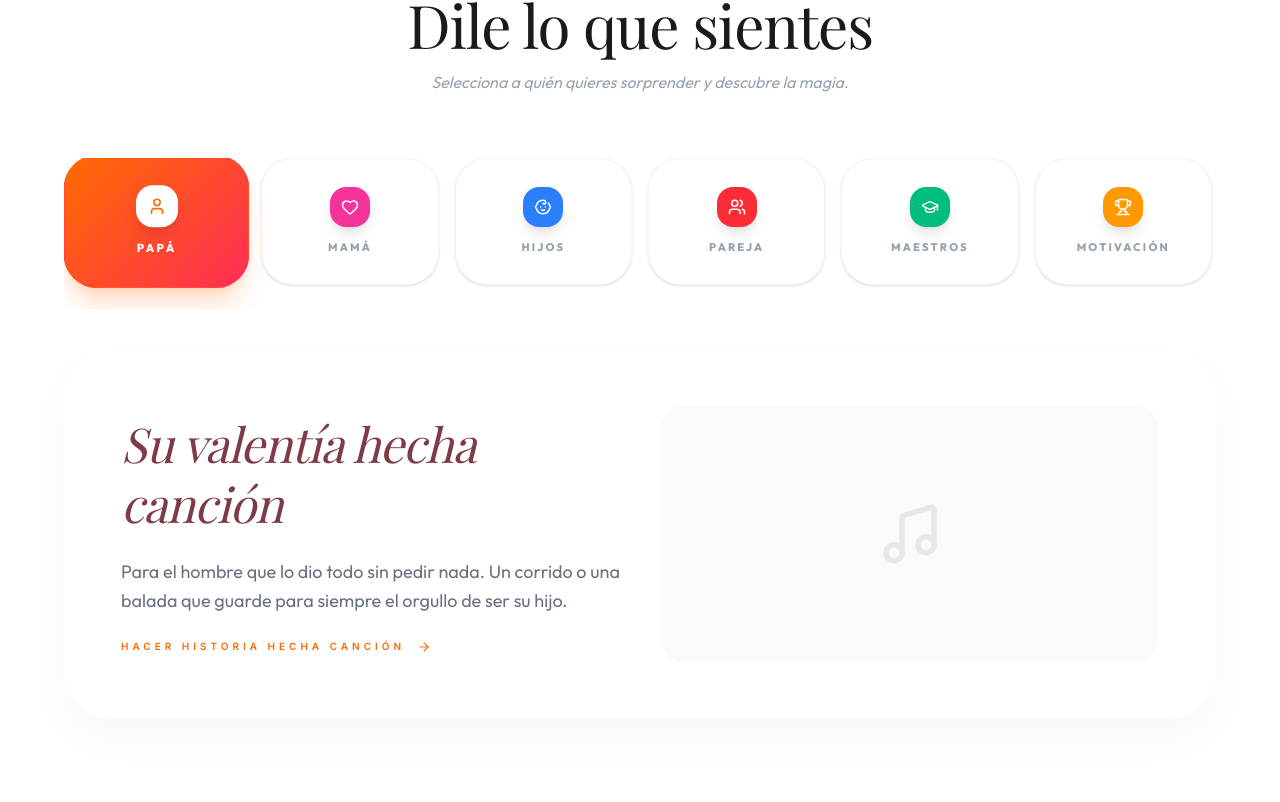
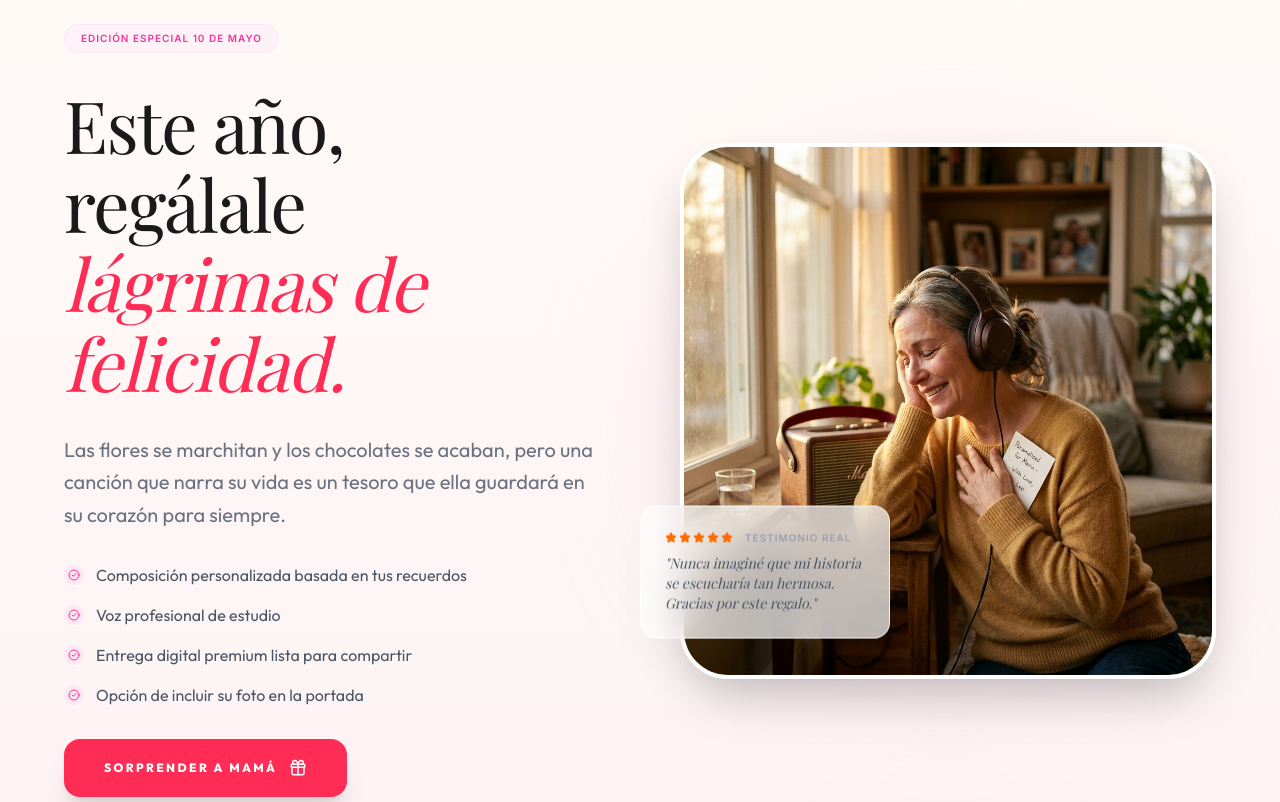
Before and after one commit to ritohp/MediaNaranja, a React (Vite) app: page / in a window 1280 px wide. Shown: the part 958-1760 px from the top of the page. Built offline with nearby package versions, Linux system fonts and the light colour scheme; a web font is replaced by a local one.

Commit message:
Sync Boutique 24/04/2026 20:29:18.62

```diff
--- a/src/pages/Home.tsx
+++ b/src/pages/Home.tsx
@@ -146,7 +146,7 @@ export default function Home() {
             </h1>
 
             <p className="text-xl text-gray-500 font-outfit max-w-lg leading-relaxed">
-              Convierte los recuerdos más profundos en una <span className="font-bold text-[#1A1A1A]">melodía eterna</span>. Un regalo que no solo se escucha, se siente para siempre.
+              Hay palabras que el tiempo se lleva, pero una canción se queda para siempre. Transformamos tus recuerdos más puros en una <span className="font-bold text-[#1A1A1A]">herencia sonora</span>. El regalo que les recordará, en cada nota, cuánto los amas.
             </p>
 
             <div className="flex flex-col sm:flex-row gap-5 pt-4">
@@ -170,6 +170,66 @@ export default function Home() {
                <div className="absolute -bottom-8 -right-8 glass-premium p-8 rounded-3xl space-y-2 max-w-[280px]">
                   <p className="text-lg font-playfair italic">"Es el regalo más hermoso que me han dado jamás..."</p>
                </div>
+            </div>
+          </div>
+        </div>
+      </section>
+
+      {/* --- SPECIAL MOTHER'S DAY SECTION --- */}
+      <section className="py-24 px-6 relative overflow-hidden bg-gradient-to-b from-[#FFFBF7] to-[#FDF2F4]">
+        <div className="max-w-6xl mx-auto grid grid-cols-1 lg:grid-cols-2 gap-20 items-center">
+          <div className="order-2 lg:order-1 space-y-8">
+            <div className="inline-flex items-center gap-2 px-4 py-1.5 bg-pink-50 text-pink-500 rounded-full border border-pink-100 text-[10px] font-black uppercase tracking-widest">
+              Edición Especial 10 de Mayo
+            </div>
+            <h2 className="text-5xl md:text-7xl font-playfair leading-[1.1] text-[#1A1A1A]">
+              Este año, regálale <br />
+              <span className="italic text-[#FF2D55]">lágrimas de felicidad.</span>
+            </h2>
+            <p className="text-xl text-gray-500 font-outfit leading-relaxed">
+              Las flores se marchitan y los chocolates se acaban, pero una canción que narra su vida es un tesoro que ella guardará en su corazón para siempre.
+            </p>
+            <div className="space-y-4">
+              {[
+                "Composición personalizada basada en tus recuerdos",
+                "Voz profesional de estudio",
+                "Entrega digital premium lista para compartir",
+                "Opción de incluir su foto en la portada"
+              ].map((item, i) => (
+                <div key={i} className="flex items-center gap-3 text-gray-600 font-outfit font-medium">
+                  <div className="w-5 h-5 rounded-full bg-pink-100 flex items-center justify-center">
+                    <CheckCircle2 size={12} className="text-pink-500" />
+                  </div>
+                  {item}
+                </div>
+              ))}
+            </div>
+            <button
+              onClick={() => navigate('/crear-cancion')}
+              className="w-full sm:w-auto px-10 py-5 bg-[#FF2D55] text-white rounded-2xl font-outfit font-black text-xs uppercase tracking-[0.2em] shadow-xl hover:shadow-pink-200 transition-all flex items-center justify-center gap-3"
+            >
+              Sorprender a Mamá <Gift size={18} />
+            </button>
+          </div>
+          <div className="order-1 lg:order-2 relative">
+            <div className="absolute -inset-4 bg-pink-200/20 blur-3xl rounded-full"></div>
+            <div className="relative z-10">
+              <img
+                src="/madre-emocionada.png"
+                alt="Mamá escuchando su canción"
+                className="w-full h-auto rounded-[3rem] shadow-2xl border-4 border-white"
+              />
+              <div className="absolute -bottom-6 -left-6 md:bottom-10 md:-left-10 glass-premium p-6 rounded-2xl shadow-xl animate-float">
+                <div className="flex items-center gap-3 mb-2">
+                  <div className="flex gap-0.5">
+                    {[1,2,3,4,5].map(s => <Star key={s} size={12} className="fill-[#FF6B00] text-[#FF6B00]" />)}
+                  </div>
+                  <span className="text-[10px] font-bold uppercase tracking-widest text-gray-400">Testimonio Real</span>
+                </div>
+                <p className="text-sm font-playfair italic text-gray-600 max-w-[200px]">
+                  "Nunca imaginé que mi historia se escucharía tan hermosa. Gracias por este regalo."
+                </p>
+              </div>
             </div>
           </div>
         </div>
```
